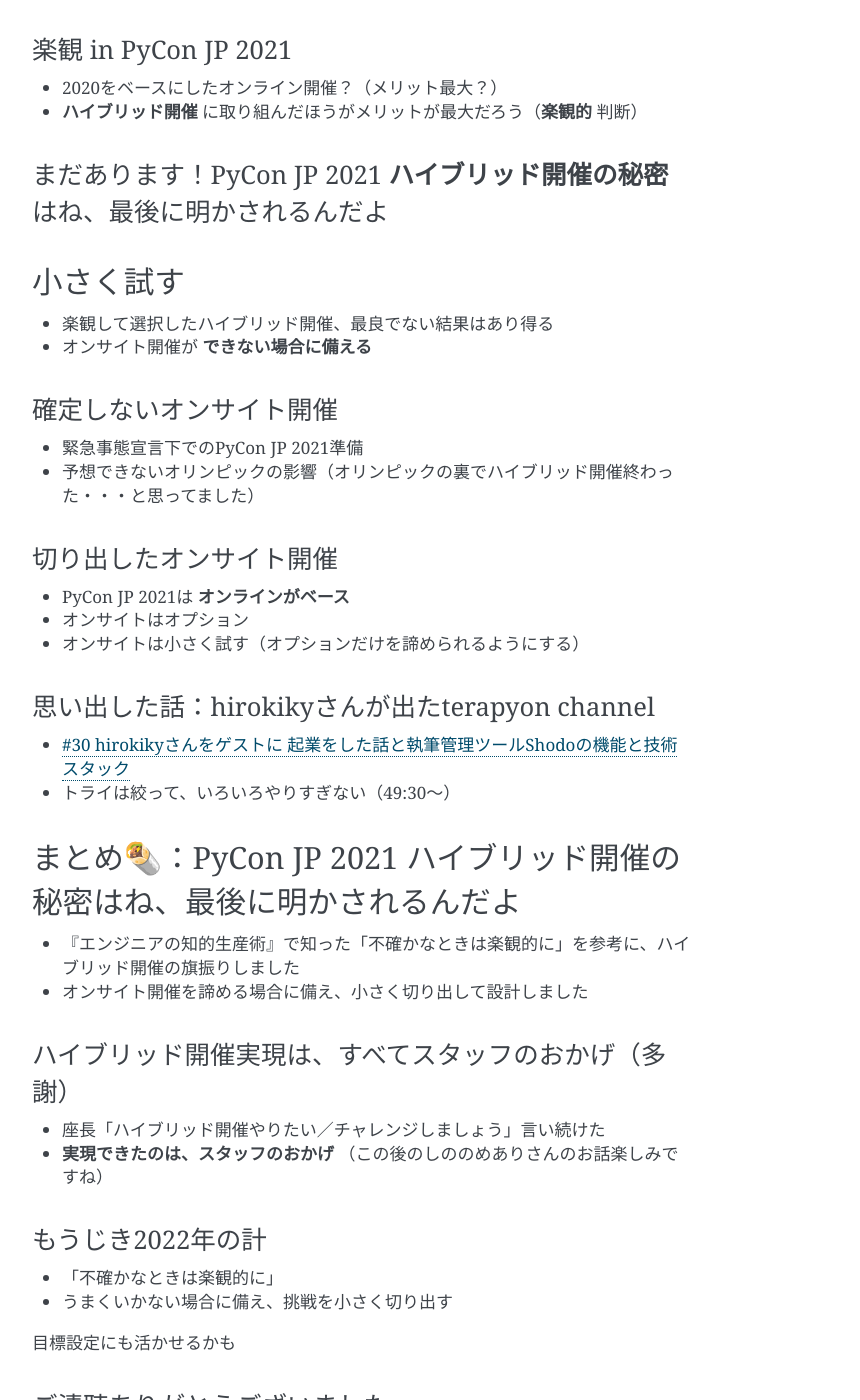
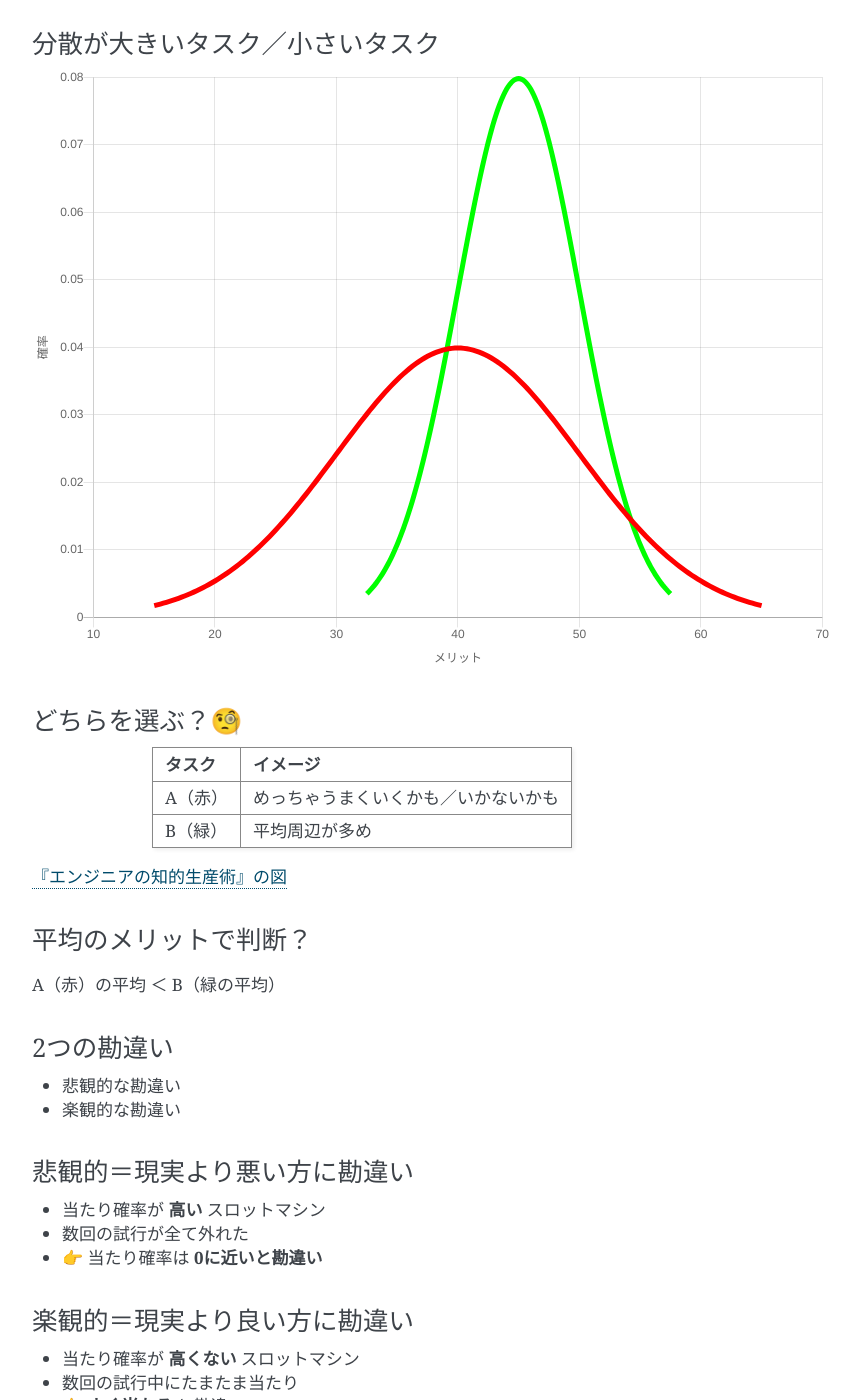
Before and after one commit to ftnext/2021_slides, a Sphinx documentation site: the page built from source/stapy_Dec/pyconjp2021_secrets.rst, in a window 1280 px wide and 1400 px high, scrolled down 4761 px. Shown: the whole window, without its empty margins (388-1248 px from the left). Built offline with Sphinx 7.4.7, drawn with Linux system fonts in a browser that asks for light colours; nearby versions of some CDN libraries; some of the changed text lies outside the part shown.

Commit message:
[feat] Brush up!

```diff
--- a/source/stapy_Dec/pyconjp2021_secrets.rst
+++ b/source/stapy_Dec/pyconjp2021_secrets.rst
@@ -5,18 +5,18 @@
 PyCon JP 2021 ハイブリッド開催の秘密はね、最後に明かされるんだよ
 ======================================================================
 
+PyCon JP 2021 ハイブリッド開催の秘密はね、最後に明かされるんだよ
+======================================================================
+
 :Event: みんなのPython勉強会#76
 :Presented: 2021/12/14 nikkie
-
-PyCon JP 2021の秘密を、最後（の月）に明かします
-======================================================================
 
 お前、誰よ
 ============================================================
 
 * Python大好き **にっきー** （:raw-html:`<i class="fab fa-twitter"></i>` `@ftnext <https://twitter.com/ftnext>`_ / :raw-html:`<i class="fab fa-github"></i>` `@ftnext <https://github.com/ftnext>`_）
 * Python歴4年。株式会社ユーザベースのデータサイエンティスト（NLPer）
-* PyCon JP 2021 座長（＝ **開催に責任** を持つ人）
+* PyCon JP 2021 座長（＝ **開催に責任** を持つ人）、`技術で(も)支えたPyCon JP 2021 <https://nikkie-ftnext.hatenablog.com/entry/pyconjp2021-portfolio>`_
 
 アニメも大好き：映画『`アイの歌声を聴かせて <https://ainouta.jp/>`_』🤖🎤🎼ハマってます！
 ------------------------------------------------------------------------------------------------
@@ -62,26 +62,36 @@ PyCon JP 2021
 チャレンジについては12/10 #イベント振り返り で共有しています
 ------------------------------------------------------------------------------------------------
 
-TODO：スライド埋め込み
+.. raw:: html
 
-📣 `PyCon JP 2021 Advent Calendar <https://qiita.com/advent-calendar/2021/pyconjp>`_
-------------------------------------------------------------------------------------------------
+    <iframe src="https://docs.google.com/presentation/d/e/2PACX-1vR-gN-kcoOpVF9eBS101loiwKrMm4hk6Sly27XzfOsmRQO1uxxIqwcE5_QilNL_3JZORfgcMS7fQCYP/embed?start=false&loop=false&delayms=3000" frameborder="0" width="960" height="569" allowfullscreen="true" mozallowfullscreen="true" webkitallowfullscreen="true"></iframe>
+
+📣 `PyCon JP 2021 Advent Calendar <https://qiita.com/advent-calendar/2021/pyconjp>`_ あります！
+----------------------------------------------------------------------------------------------------------
 
     PyCon JP 2021にちなんだアウトプットでアドベントカレンダーしましょう！
 
-参加していなくても、 `トークのアーカイブ <https://youtube.com/playlist?list=PLMkWB0UjwFGkc0NVMnI5i0N8GkkU4x4k6>`_ を見てのアウトプット歓迎
+参加していなくても、 `トークのアーカイブ <https://youtube.com/playlist?list=PLMkWB0UjwFGkc0NVMnI5i0N8GkkU4x4k6>`_ を見てのアウトプット歓迎（ガンガン *時を戻そう* ！）
+
+Next 国内 PyCon
+----------------------------------------------------------------------------------------------------------
+
+.. raw:: html
+
+    <iframe width="640" height="480" src="https://kyushu.pycon.jp/2022/" title="PyCon Kyushu 2022 Kumamoto Webサイト"></iframe>
 
 PyCon JP 2021 **ハイブリッド開催の秘密** はね、最後に明かされるんだよ
 ======================================================================
 
-ぶっちゃけ最初は **オンライン開催** にしようと思っていました🤫
+ぶっちゃけ最初は **オンライン開催** でスタッフに相談しようと思っていました🤫
 ------------------------------------------------------------------------------------------------
 
 「座長は開催に責任を持つ」
 ------------------------------------------------
 
-* プレッシャー半端ないって（心を燃やせーーー🔥🔥）
-* 初のオンライン開催だった2020をベースに進めればいいのでは（形にはなりそう）
+* プレッシャー半端ないって
+* 心を燃やせーーー🔥🔥
+* 頭をよぎる：初のオンライン開催だった2020をベースに進めればいいのでは（形にはなりそう）
 
 .. raw:: html
 
@@ -89,9 +99,10 @@ PyCon JP 2021 **ハイブリッド開催の秘密** はね、最後に明かさ
     <section >
 
 .. figure:: ../_static/stapy_Dec/intellitech_book.jpg
+  :scale: 70
 
 『`エンジニアの知的生産術 <https://gihyo.jp/book/2018/978-4-7741-9876-7>`_』で出会った「不確かなときは楽観的に」
-----------------------------------------------------------------------------------------------------------
+--------------------------------------------------------------------------------------------------------------------
 
 「不確かなときは楽観的に」
 ======================================================================
@@ -108,13 +119,27 @@ PyCon JP 2021 **ハイブリッド開催の秘密** はね、最後に明かさ
 分散が大きいタスク／小さいタスク
 ------------------------------------------------
 
-TODO：図示または表にする
+.. include:: task_chart.rst.txt
 
-- タスクAは0〜80（平均40）
-- タスクBは40〜70（平均55）
+どちらを選ぶ？🧐
+------------------------------------------------
 
-どちらを選ぶ？ 平均のメリットで判断？🧐
+.. list-table::
+    :header-rows: 1
+
+    * - タスク
+      - イメージ
+    * - A（赤）
+      - めっちゃうまくいくかも／いかないかも
+    * - B（緑）
+      - 平均周辺が多め
+
+`『エンジニアの知的生産術』の図 <https://scrapbox.io/intellitech-en/(2.2.3.2-2)_UCB1_algorithm>`_
+
+平均のメリットで判断？
 ------------------------------------------------
+
+A（赤）の平均 ＜ B（緑の平均）
 
 2つの勘違い
 ------------------------------------------------
@@ -134,7 +159,7 @@ TODO：図示または表にする
 
 * 当たり確率が **高くない** スロットマシン
 * 数回の試行中にたまたま当たり
-* 👉 よく当たると勘違い
+* 👉 **よく当たる** と勘違い
 
 💡気付ける方を優先
 ------------------------------------------------
@@ -152,13 +177,14 @@ TODO：図示または表にする
 楽観 in PyCon JP 2021
 ------------------------------------------------
 
+* 緑がオンライン開催、赤がハイブリッド開催の *イメージ* です
 * 2020をベースにしたオンライン開催？（メリット最大？）
 * **ハイブリッド開催** に取り組んだほうがメリットが最大だろう（**楽観的** 判断）
 
 まだあります！PyCon JP 2021 **ハイブリッド開催の秘密** はね、最後に明かされるんだよ
 ------------------------------------------------------------------------------------------------
 
-小さく試す
+不確定なオンサイト開催と向き合う
 ======================================================================
 
 * 楽観して選択したハイブリッド開催、最良でない結果はあり得る
@@ -168,26 +194,32 @@ TODO：図示または表にする
 ------------------------------------------------
 
 * 緊急事態宣言下でのPyCon JP 2021準備
-* 予想できないオリンピックの影響（オリンピックの裏でハイブリッド開催終わった・・・と思ってました）
+* オリンピックの影響は予想できない・・（開催の裏でオンサイト相当厳しい・・と思ってました）
 
-切り出したオンサイト開催
+オンサイト開催を切り出す
 ------------------------------------------------
 
 * PyCon JP 2021は **オンラインがベース**
-* オンサイトはオプション
+* オンサイトはオプション（なくても成立させる）
 * オンサイトは小さく試す（オプションだけを諦められるようにする）
 
-思い出した話：hirokikyさんが出たterapyon channel
-----------------------------------------------------------
+オンサイト開催の判断は遅らせる
+------------------------------------------------
 
-* `#30 hirokikyさんをゲストに 起業をした話と執筆管理ツールShodoの機能と技術スタック <https://podcast.terapyon.net/episodes/0039.html>`_
-* トライは絞って、いろいろやりすぎない（49:30〜）
+* **ギリギリまで遅らせ** ました（グッズもそれをもとに作成されました）
+* COVID-19の感染状況は読めず、数ヶ月前でも判断できない状況でした
+* 時間をかけて検討を尽くしても直前に覆る可能性（IMO：コスパが悪い）
+
+『Clean Architecture』より
+------------------------------------------------
+
+    決定を遅延できれば、その分だけ適切に作るための情報が数多く手に入る。（15章 アーキテクチャとは？）
 
 まとめ🌯：PyCon JP 2021 ハイブリッド開催の秘密はね、最後に明かされるんだよ
 ================================================================================
 
-* 『エンジニアの知的生産術』で知った「不確かなときは楽観的に」を参考に、ハイブリッド開催の旗振りしました
-* オンサイト開催を諦める場合に備え、小さく切り出して設計しました
+* 『エンジニアの知的生産術』で知った「**不確かなときは楽観的に**」を参考に、ハイブリッド開催の旗振りしました
+* オンサイト開催を諦める場合に備え、**小さく切り出し** て設計し、**判断** はギリギリまで **遅らせ** ました
 
 ハイブリッド開催実現は、すべてスタッフのおかげ（多謝）
 ----------------------------------------------------------
@@ -205,3 +237,19 @@ TODO：図示または表にする
 
 ご清聴ありがとうございました
 ------------------------------------------------
+
+PyCon JP 2021の秘密が、皆さんの役に立つことがあったら嬉しいです
+
+Appendix
+======================================================================
+
+ブログ版：`『エンジニアの知的生産術』で知り、 #pyconjp 2021ハイブリッド開催を言い出すきっかけになった考え方 <https://nikkie-ftnext.hatenablog.com/entry/optimistic-hybrid-pyconjp2021>`_
+
+思い出した話：hirokikyさんが出たterapyon channel
+----------------------------------------------------------
+
+* `#30 hirokikyさんをゲストに 起業をした話と執筆管理ツールShodoの機能と技術スタック <https://podcast.terapyon.net/episodes/0039.html>`_
+* トライは絞って、いろいろやりすぎない（49:30〜）
+
+EOF
+============================================================
```
Also changed, not shown: other parts of source/stapy_Dec/pyconjp2021_secrets.rst (+3 -3 lines).
